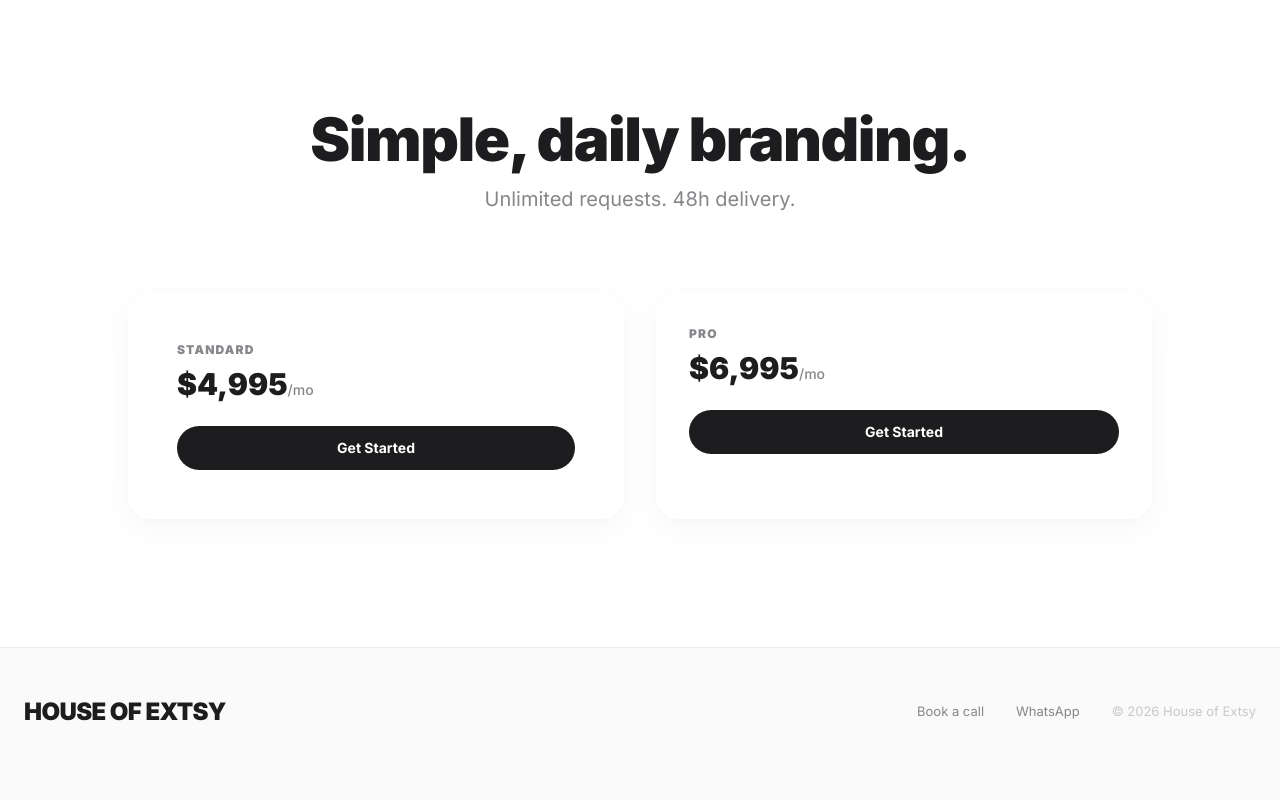
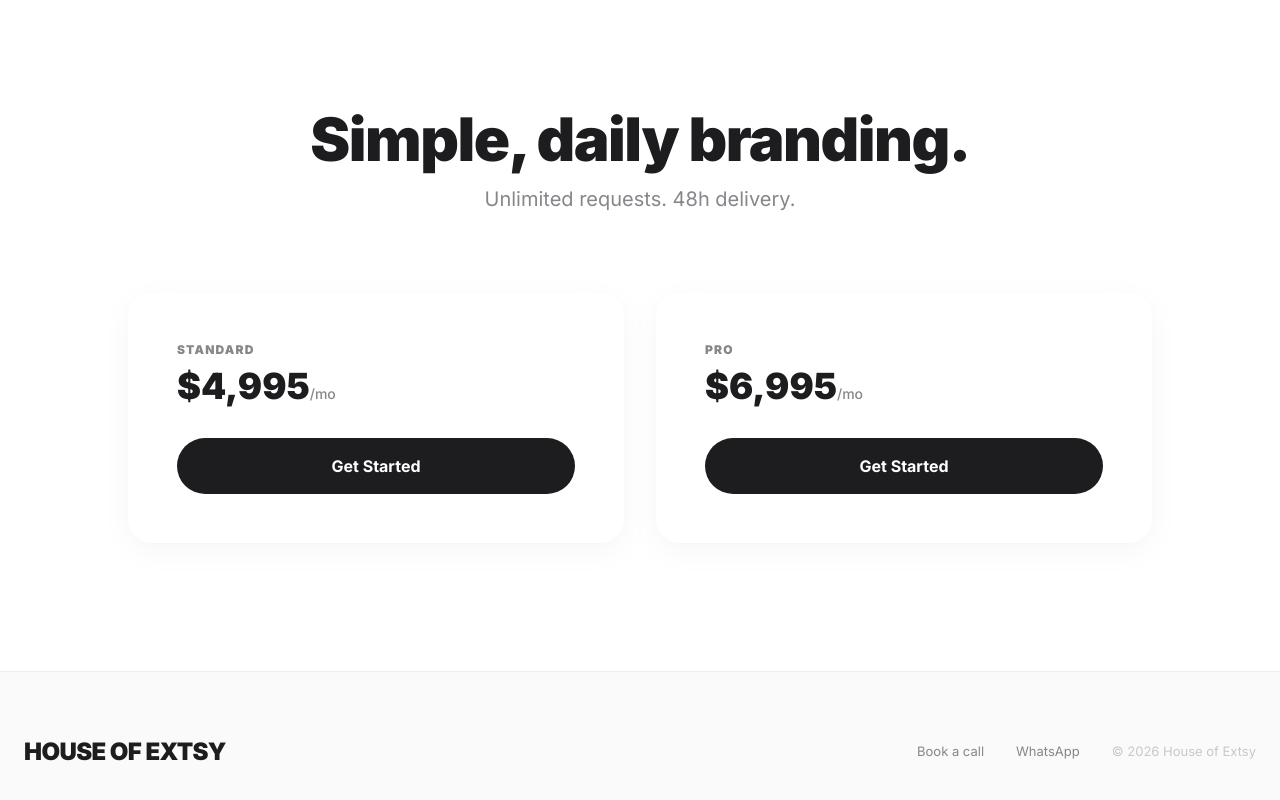
Before and after one commit to 0xmetamonkey/house-of-extsy, a Next.js app: page / in a window 1280 px wide. Shown: the part 1387-2187 px from the top of the page. Before the commit the page ends 2163 px from the top, so only its background shows below. Built offline with nearby package versions, Linux system fonts and the light colour scheme.

Commit message:
Final live polish: Razorpay integration and UI fixes

```diff
--- a/src/app/layout.tsx
+++ b/src/app/layout.tsx
@@ -23,6 +23,7 @@ export default function RootLayout({
         className={`${inter.className} antialiased`}
       >
         {children}
+        <script src="https://checkout.razorpay.com/v1/checkout.js" async />
       </body>
     </html>
   );
--- a/src/app/page.tsx
+++ b/src/app/page.tsx
@@ -1,8 +1,53 @@
+"use client";
+
 import Link from "next/link";
 import Image from "next/image";
+import { useEffect, useState } from "react";
 import { FadeIn, LiquidBlobs } from "./components";
 
+declare global {
+  interface Window {
+    Razorpay: any;
+  }
+}
+
 export default function Home() {
+  const [mounted, setMounted] = useState(false);
+
+  useEffect(() => {
+    setMounted(true);
+  }, []);
+
+  const handlePayment = (planName: string, amount: number) => {
+    if (typeof window === "undefined" || !window.Razorpay) {
+      alert("Razorpay SDK not loaded. Please try again later.");
+      return;
+    }
+
+    const options = {
+      key: process.env.NEXT_PUBLIC_RAZORPAY_KEY_ID || "rzp_test_placeholder", // Replace with your logic if needed
+      amount: amount * 100, // amount in the smallest currency unit
+      currency: "USD",
+      name: "House of Extsy",
+      description: `${planName} Subscription`,
+      image: "/extsy-e-logo.png",
+      handler: function (response: any) {
+        alert("Payment Successful! ID: " + response.razorpay_payment_id);
+      },
+      prefill: {
+        name: "",
+        email: "",
+        contact: "",
+      },
+      theme: {
+        color: "#1d1d1f",
+      },
+    };
+
+    const rzp = new window.Razorpay(options);
+    rzp.open();
+  };
+
   return (
     <div className="min-h-screen bg-[#fafafa] text-[#1d1d1f] flex flex-col">
       {/* Navbar */}
@@ -76,15 +121,28 @@ export default function Home() {
               <p className="text-xl text-[#86868b] mt-4">Unlimited requests. 48h delivery.</p>
             </div>
             <div className="grid grid-cols-1 md:grid-cols-2 gap-8">
+              {/* Standard Plan */}
               <div className="glass-card p-12 bg-white/40 group hover:bg-[#1d1d1f] hover:text-white transition-all duration-500 border-black/5">
                 <div className="text-xs font-black uppercase tracking-widest text-[#86868b] group-hover:text-white/60 mb-2">Standard</div>
-                <div className="text-3xl font-black text-[#1d1d1f] group-hover:text-white mb-6">$4,995<span className="text-sm font-medium text-[#86868b] group-hover:text-white/60">/mo</span></div>
-                <button className="w-full py-3 bg-[#1d1d1f] text-white group-hover:bg-white group-hover:text-black rounded-full font-bold text-sm transition-all">Get Started</button>
+                <div className="text-4xl font-black text-[#1d1d1f] group-hover:text-white mb-8">$4,995<span className="text-sm font-medium text-[#86868b] group-hover:text-white/60">/mo</span></div>
+                <button
+                  onClick={() => handlePayment("Standard", 4995)}
+                  className="w-full py-4 bg-[#1d1d1f] text-white group-hover:bg-white group-hover:text-[#1d1d1f] rounded-full font-bold text-base transition-all active:scale-[0.98]"
+                >
+                  Get Started
+                </button>
               </div>
-              <div className="glass-card p-8 bg-[#1d1d1f]/[0.02] border-black/10 group hover:bg-[#1d1d1f] hover:text-white transition-all duration-500">
+
+              {/* Pro Plan */}
+              <div className="glass-card p-12 bg-[#1d1d1f]/[0.02] border-black/10 group hover:bg-[#1d1d1f] hover:text-white transition-all duration-500">
                 <div className="text-xs font-black uppercase tracking-widest text-[#86868b] group-hover:text-white/60 mb-2">Pro</div>
-                <div className="text-3xl font-black text-[#1d1d1f] group-hover:text-white mb-6">$6,995<span className="text-sm font-medium text-[#86868b] group-hover:text-white/60">/mo</span></div>
-                <button className="w-full py-3 bg-[#1d1d1f] text-white group-hover:bg-white group-hover:text-black rounded-full font-bold text-sm transition-all">Get Started</button>
+                <div className="text-4xl font-black text-[#1d1d1f] group-hover:text-white mb-8">$6,995<span className="text-sm font-medium text-[#86868b] group-hover:text-white/60">/mo</span></div>
+                <button
+                  onClick={() => handlePayment("Pro", 6995)}
+                  className="w-full py-4 bg-[#1d1d1f] text-white group-hover:bg-white group-hover:text-[#1d1d1f] rounded-full font-bold text-base transition-all active:scale-[0.98]"
+                >
+                  Get Started
+                </button>
               </div>
             </div>
           </FadeIn>
@@ -92,8 +150,8 @@ export default function Home() {
       </section>
 
       {/* Footer */}
-      <footer className="py-12 px-6 bg-[#fafafa] border-t border-black/5">
-        <div className="max-w-7xl mx-auto flex flex-col md:flex-row justify-between items-center gap-6">
+      <footer className="py-16 px-6 bg-[#fafafa] border-t border-black/5">
+        <div className="max-w-7xl mx-auto flex flex-col md:flex-row justify-between items-center gap-8">
           <div className="text-2xl font-black tracking-tight uppercase text-[#1d1d1f]">House of Extsy</div>
           <div className="flex gap-8 text-[13px] text-[#86868b]">
             <Link href="https://calendly.com/extsystudios/30min" target="_blank" className="hover:text-[#1d1d1f] transition-colors">Book a call</Link>
```
